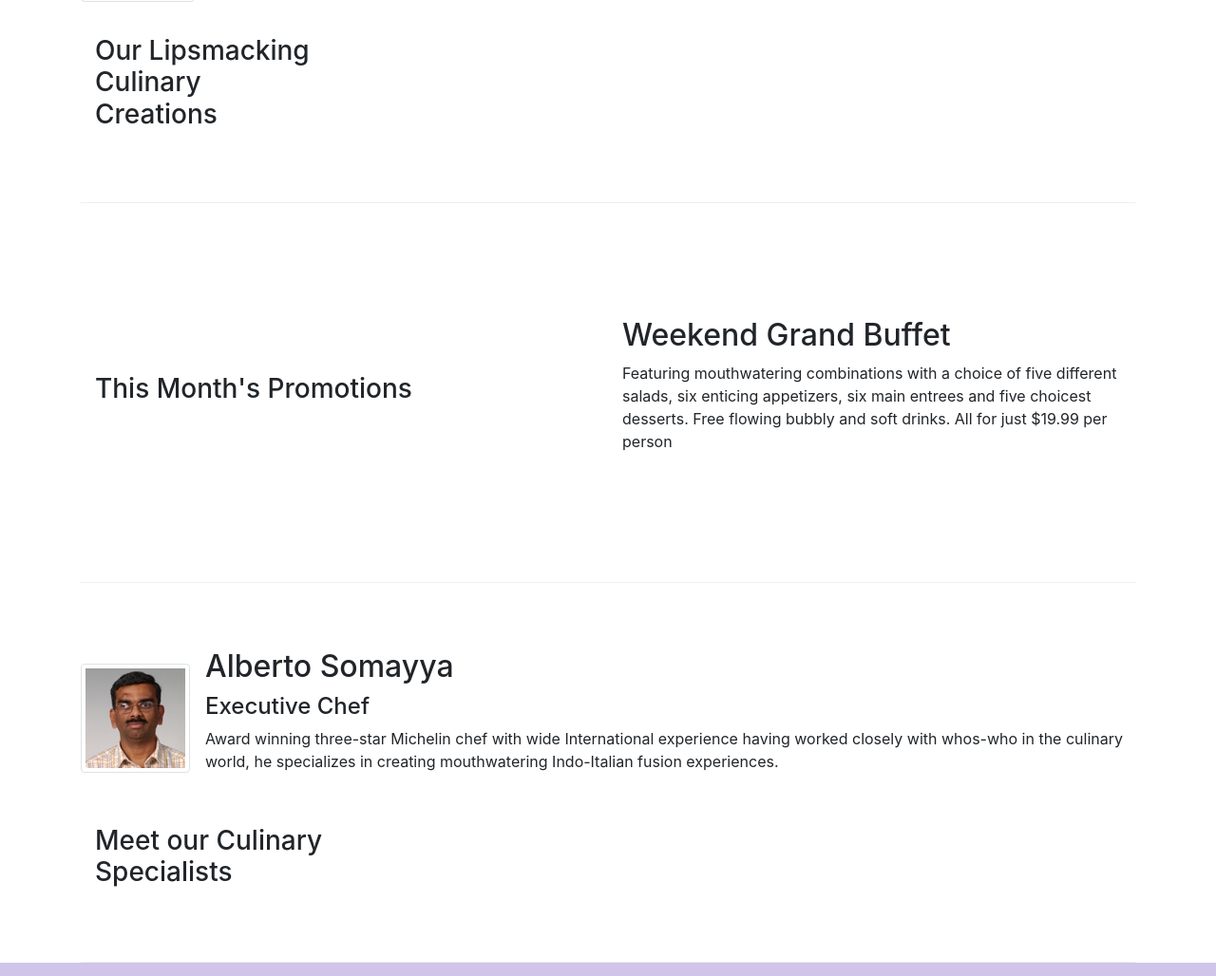
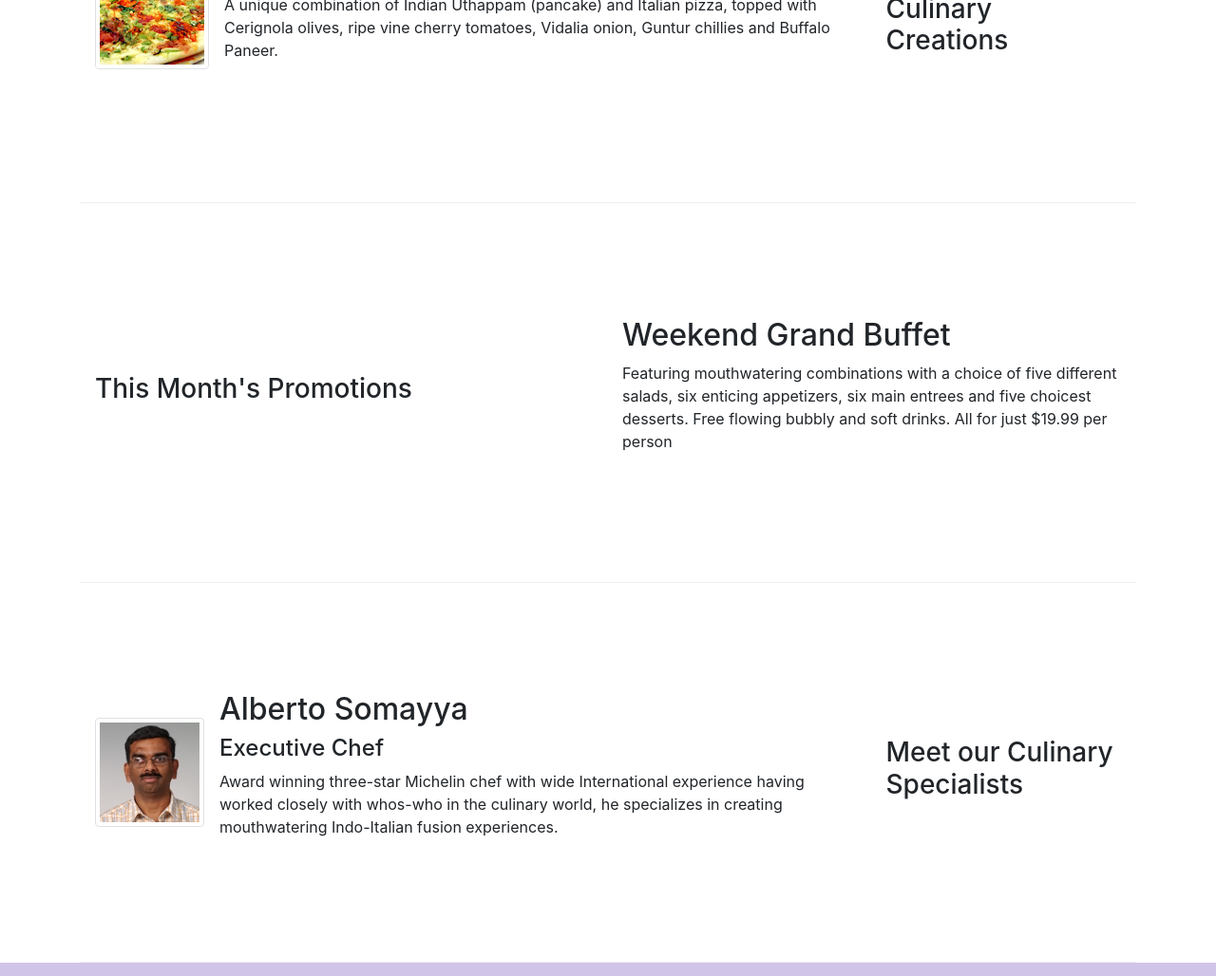
Before and after one commit to BeginnerAdi/courseraBootstrap, a website: page index.html in a window 1280 px wide. Shown: the part 520-1548 px from the top of the page at 95% size. Drawn offline with nearby package versions, Linux system fonts and the light colour scheme.

Commit message:
Images and Media:Error Removed

```diff
--- a/index.html
+++ b/index.html
@@ -60,6 +60,7 @@
             <div class="col-12 col-sm-4 order-sm-last col-md-3">
                 <h3>Our Lipsmacking Culinary Creations</h3>
             </div>
+            <div class="col col-sm order-sm-first col-md">
                 <div class="media">
                     <img class="d-flex mr-3 img-thumbnail align-self-center"
                             src="img/uthappizza.png" alt="Uthappizza">
@@ -70,6 +71,7 @@
                                 cherry tomatoes, Vidalia onion, Guntur chillies and
                                 Buffalo Paneer.
                         </p>
+                    </div>
                 </div>
             </div>
         </div>
@@ -89,6 +91,7 @@
             <div class="col-12 col-sm-4 order-sm-last col-md-3">
                 <h3>Meet our Culinary Specialists</h3>
             </div>
+            <div class="col col-sm order-sm-first col-md">
                 <div class="media">
                     <img class="d-flex mr-3 img-thumbnail align-self-center"
                                 src="img/alberto.png" alt="Alberto Somayya">
@@ -100,6 +103,7 @@
                             whos-who in the culinary world, he specializes in
                             creating mouthwatering Indo-Italian fusion experiences.
                         </p>
+                    </div>
                 </div>
             </div>
         </div>
```
Lines whose indentation alone changed are shown as unchanged.
